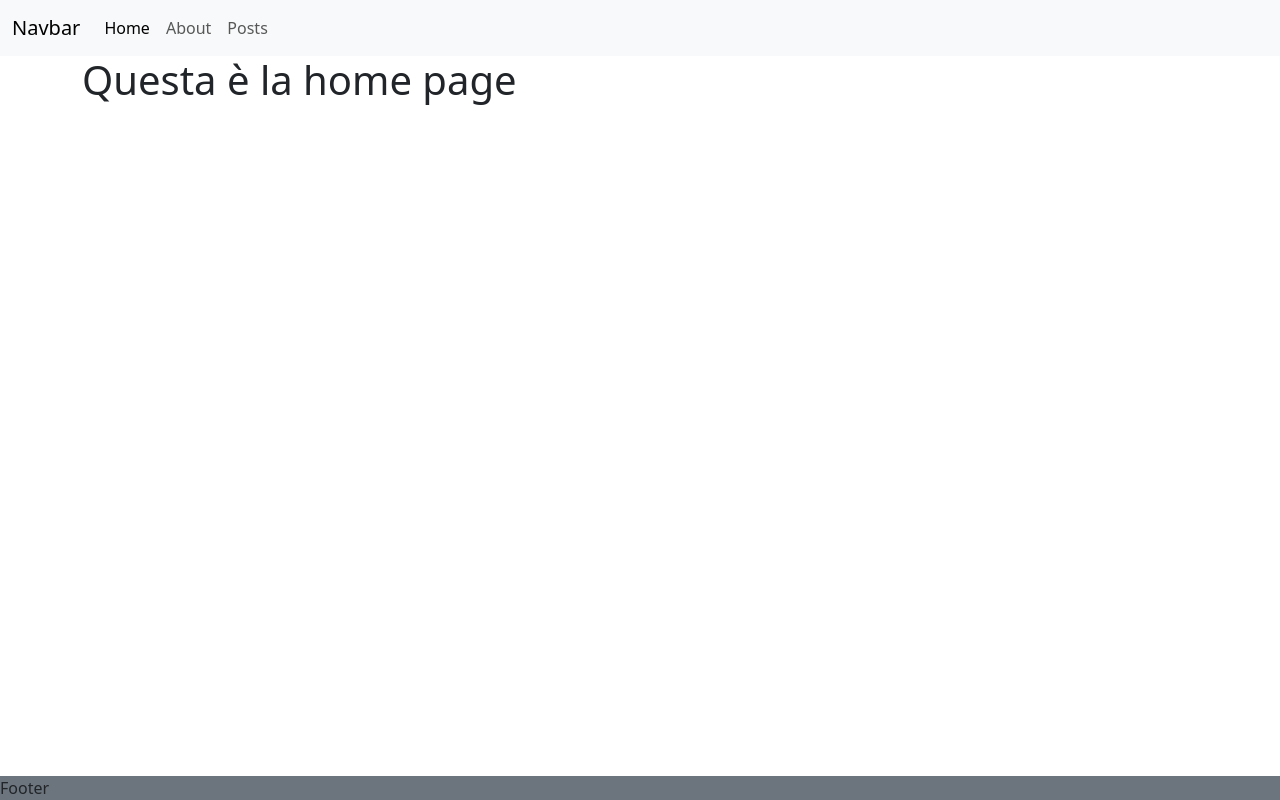
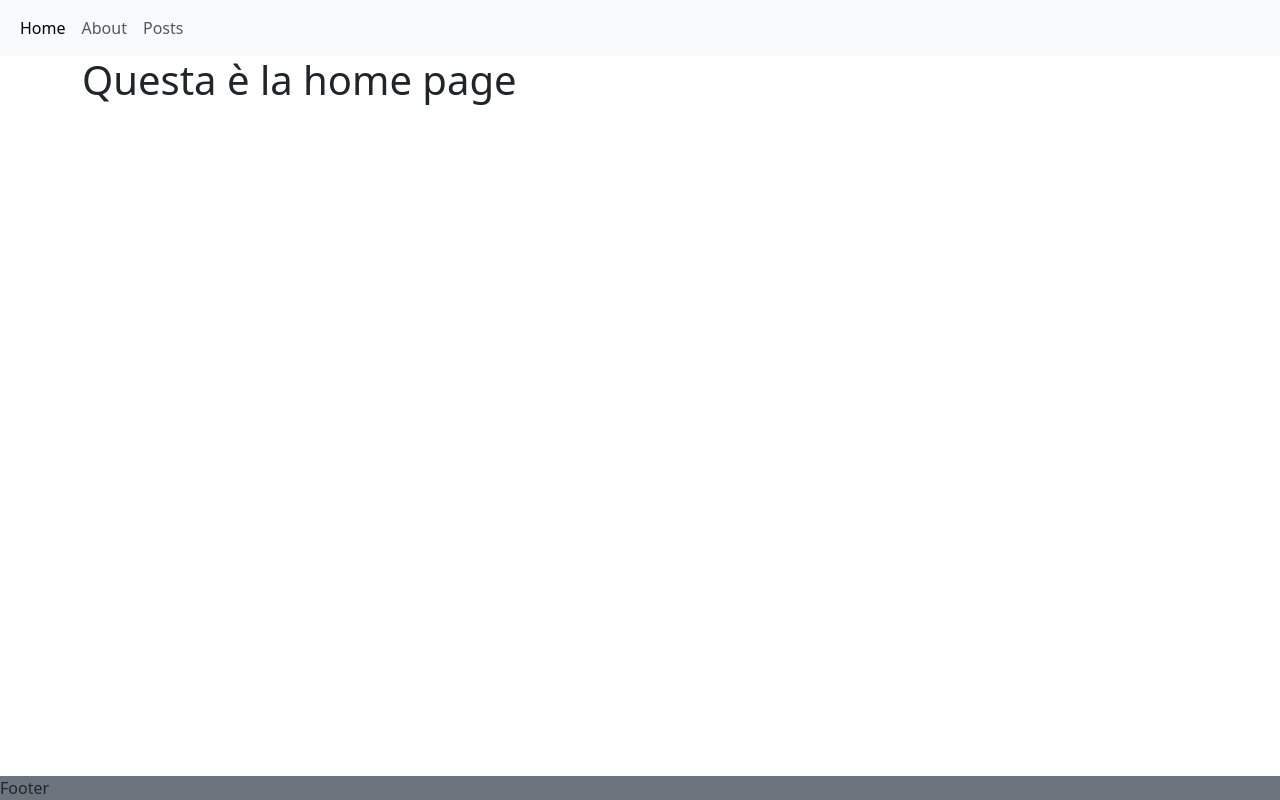
Before and after one commit to giuseppeesposito22/react-router, a React (Vite) app: page / in a window 1280 px wide. Built offline with nearby package versions, Linux system fonts and the light colour scheme.

Commit message:
modified navbar

```diff
--- a/src/components/Navbar.jsx
+++ b/src/components/Navbar.jsx
@@ -4,9 +4,9 @@ export default function Navbar() {
   return (
     <nav className="navbar navbar-expand-lg bg-body-tertiary">
       <div className="container-fluid">
-        <a className="navbar-brand" href="#">
+        {/* <a className="navbar-brand" href="#">
           Navbar
-        </a>
+        </a> */}
         <button
           className="navbar-toggler"
           type="button"
```
